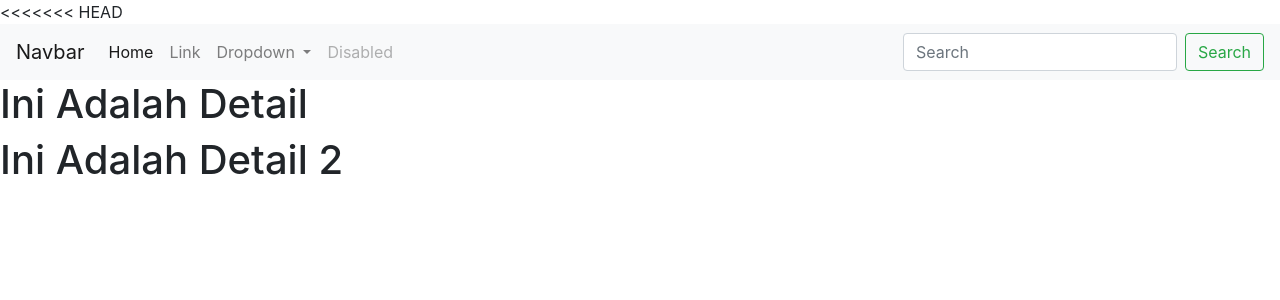
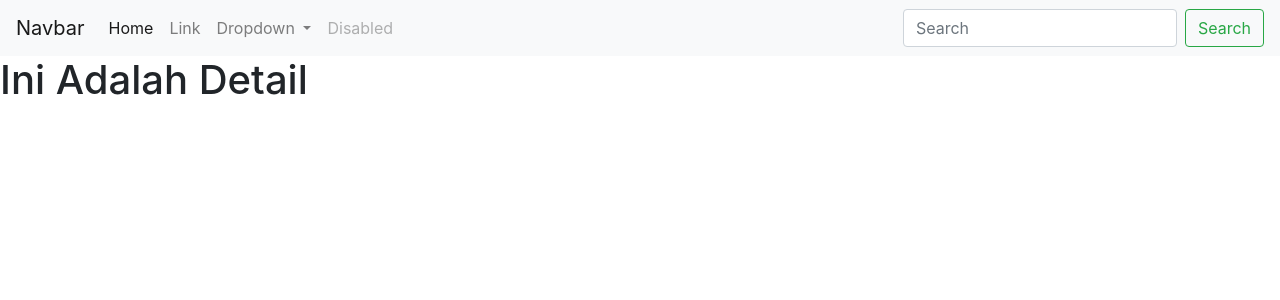
Before and after one commit to ismisirclo/Haloha, a PHP site: page /detail.php in a window 1280 px wide. Shown: the top 300 px of the page. Run offline with PHP 8.4, Linux system fonts and the light colour scheme.

Commit message:
Revert "halo"

```diff
--- a/detail.php
+++ b/detail.php
@@ -8,7 +8,6 @@
         <!-- Bootstrap CSS -->
         <link rel="stylesheet" href="https://cdn.jsdelivr.net/npm/bootstrap@4.3.1/dist/css/bootstrap.min.css" integrity="sha384-ggOyR0iXCbMQv3Xipma34MD+dH/1fQ784/j6cY/iJTQUOhcWr7x9JvoRxT2MZw1T" crossorigin="anonymous">
 
-<<<<<<< HEAD
         <title>Ini Adalah Detail</title>
     </head>
     <body>
@@ -49,7 +48,6 @@
         </nav>
 
         <h1>Ini Adalah Detail</h1>
-        <h1>Ini Adalah Detail 2</h1>
 
         <!-- Optional JavaScript -->
         <!-- jQuery first, then Popper.js, then Bootstrap JS -->
```
